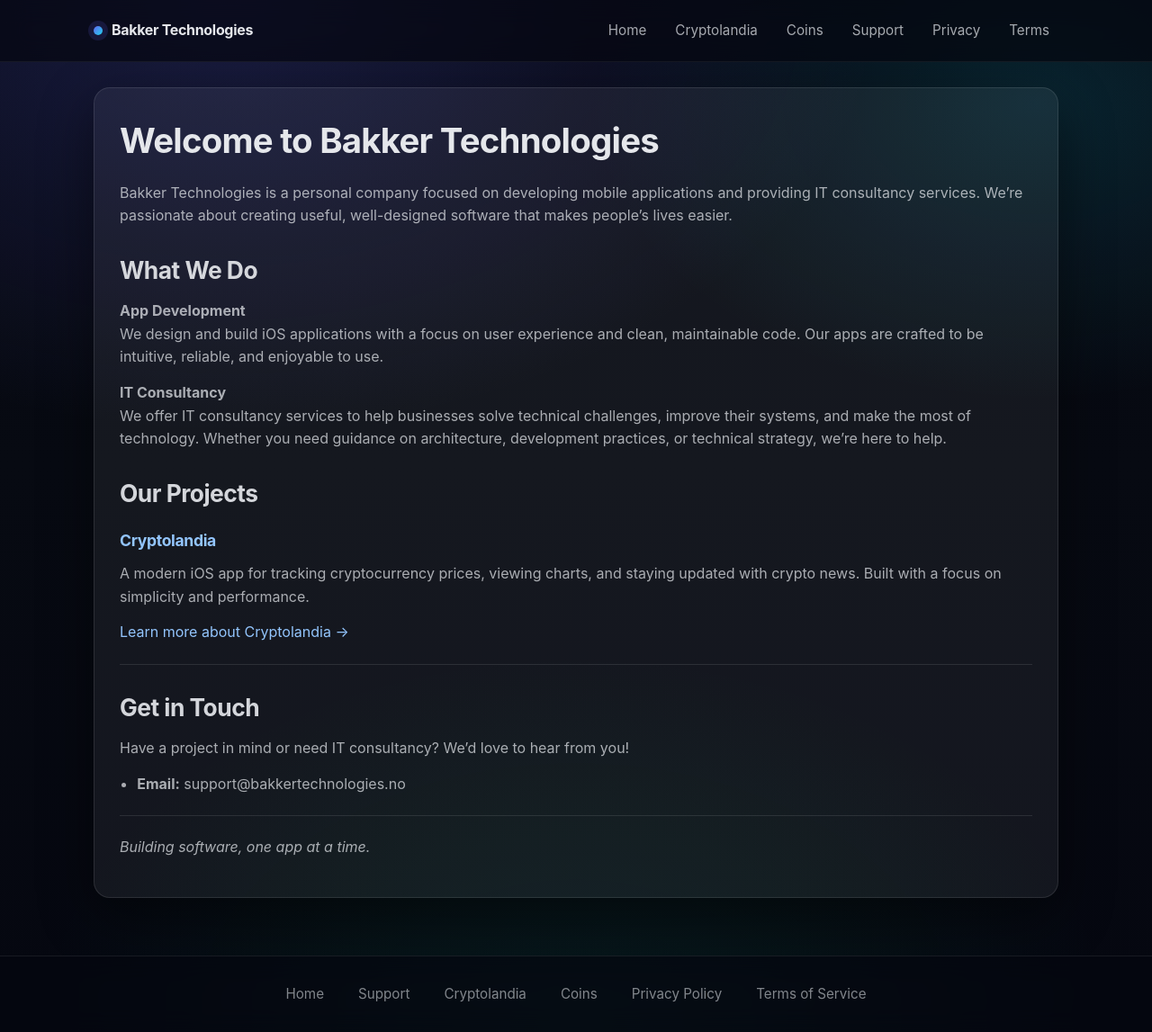
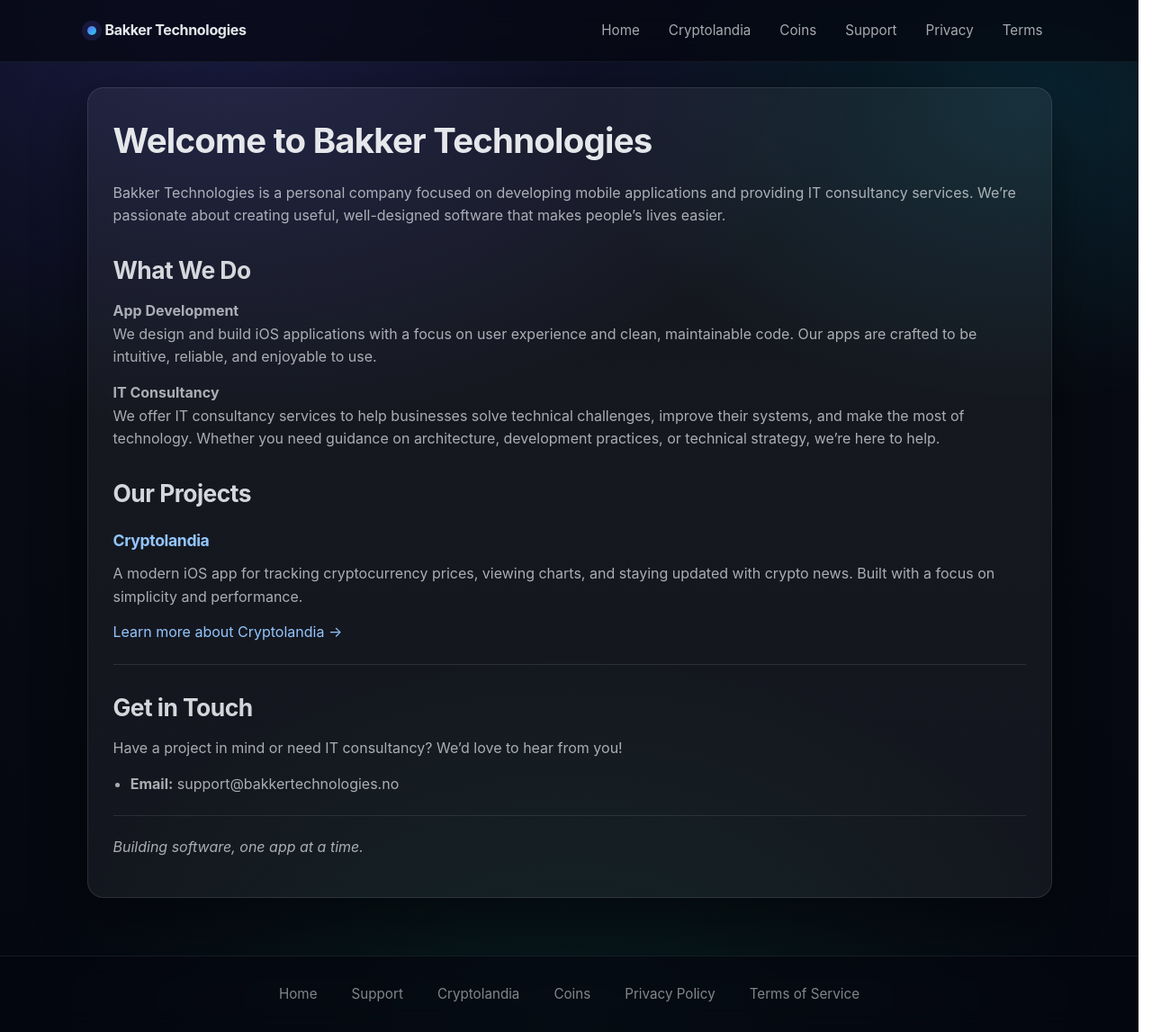
Before and after one commit to haakonbakker/info.bakkertechnologies.no, a Jekyll site: the page built from index.md, in a window 1280 px wide and 1147 px high. Shown: the whole window at 90% size. Built offline with Jekyll 4.4.1, drawn with Linux system fonts in a browser that asks for light colours.

Commit message:
Fix: Add scrollbar-gutter to prevent breakpoint jitter
Co-authored-by: haakon.bakker <haakon.bakker@vippsmobilepay.com>

```diff
--- a/_layouts/default.html
+++ b/_layouts/default.html
@@ -11,6 +11,11 @@
             margin: 0;
             padding: 0;
             box-sizing: border-box;
+        }
+
+        html {
+            /* Prevent breakpoint “jitter” between pages due to scrollbar width differences */
+            scrollbar-gutter: stable;
         }
 
         body {
```
